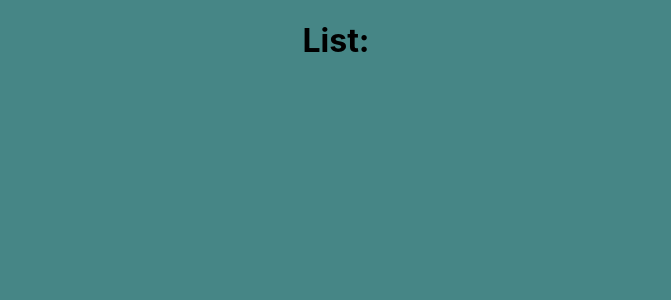
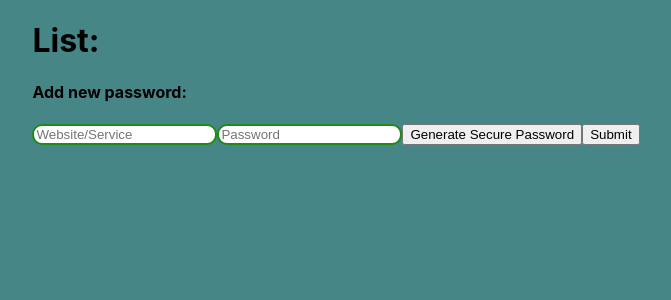
Before and after one commit to rnossair/UniPass---Password-Manager, a React (Create React App) app in the folder react-backend/client/: page /passlist in a window 1280 px wide. Shown: the top 300 px of the page, without its empty margins (304-975 px from the left). Built offline with nearby package versions, Linux system fonts and the light colour scheme.

Commit message:
Prepared basic UI for password submission

```diff
--- a/react-backend/client/src/App/pages/passList.js
+++ b/react-backend/client/src/App/pages/passList.js
@@ -4,12 +4,34 @@ class passList extends React.Component{
     constructor(props){
         super(props);
         this.state = {
-            passwords: []
+            passwords: [],
+            nameInput: "",
+            passInput: ""
         }
+        this.handleNameInput = this.handleNameInput.bind(this);
+        this.handlePassInput = this.handlePassInput.bind(this);
+    }
+    handleNameInput(e){
+        this.setState({lengthInput: e.target.value})
+    }
+    handlePassInput(e){
+        this.setState({lengthInput: e.target.value})
+    }
+    generatePassword(){
+
     }
     render(){
-        return(<div class="passListPage">
+        return(<div className="passListPage">
             <h1>List:</h1>
+            <div id="registerPass">
+                <h4>Add new password:</h4>
+                <div className="inputContainer">
+                    <input type="text" placeholder="Website/Service" onChange={this.handleNameInput}></input>
+                    <input type="text" placeholder="Password" onChange={this.handleNameInput}></input>
+                    <button onClick={this.generatePassword}>Generate Secure Password</button>
+                    <button>Submit</button>
+                </div>
+            </div>
         </div>
         )
     }
```
